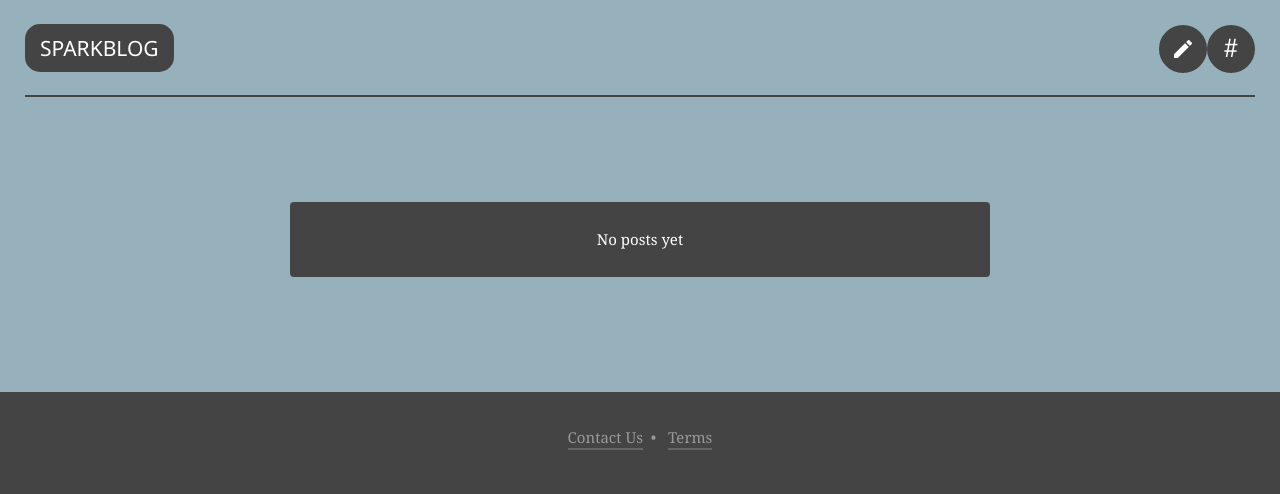
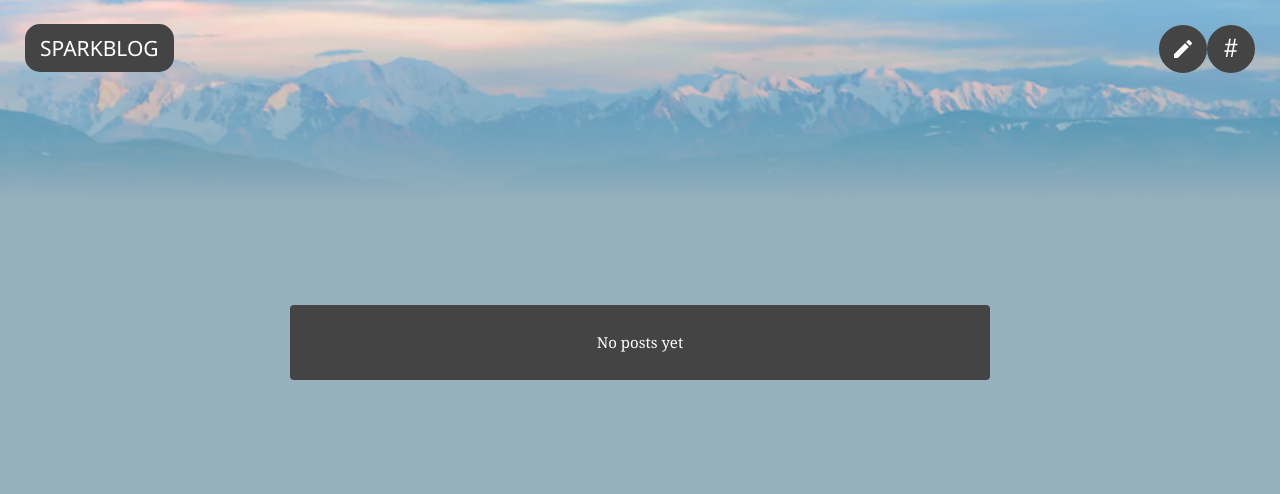
Before and after one commit to FrederikHulleman/project5-slim-blog, a PHP site: template templates/blog.twig in a window 1280 px wide. Shown: the top 494 px of the page. Run offline with PHP 8.4, Linux system fonts and the light colour scheme; the template is opened without the code that fills it, so the values that code supplies are empty; some libraries are stand-ins or nearby versions.

Commit message:
Update header style

```diff
--- a/public/css/site.css
+++ b/public/css/site.css
@@ -16,17 +16,20 @@ body {
 	background: #96b0bc;
 	color: #444;
 }
-header .site-header {
-	border-bottom: 2px solid #444;
-	margin: 0 auto;
-	height: 95px;
+
+header {
+  height: 200px;
+  color: white;
+  background: linear-gradient(transparent 5%,#96b0bc),
+              url('../img/sunset-mountains-panorama.webp') no-repeat center; */
+  background-size: cover;
 }
+
 header .logo {
 	border: 5px solid #444;
 	text-decoration: none;
 	color: #FFF;
 	font-size: 21px;
-	/* font-weight: bold; */
 	padding: 5px 10px;
 	margin: 24px 0 0 0;
 	float: left;
@@ -53,10 +56,6 @@ footer a {
 	border-bottom: 2px solid #666;
 	padding-bottom: 1px;
 }
-
-/* .container a {
-	color: #FFF;
-} */
 
 header a {
 	color: #444;
@@ -223,7 +222,6 @@ a.link {
 	padding-bottom: 35px;
 }
 .comment {
-	/* border-top: 1px solid #c1c1c1; */
 	border-bottom: 2px solid #FFF;
 	padding: 35px 0 20px;
 	margin: 2px 0 0 0;
@@ -255,7 +253,6 @@ a.link {
 
 
 .entry-comments form {
-	/* border-top: 2px solid #96b0bc; */
 	padding: 50px 0;
 	margin-top: 2px;
 }
```
Also changed, not shown: public/img/sunset-mountains-panorama.webp (renamed from src/img/sunset-mountains-panorama-landscape-natural-260nw-624953084.webp), src/blog.db, 1 other file.
